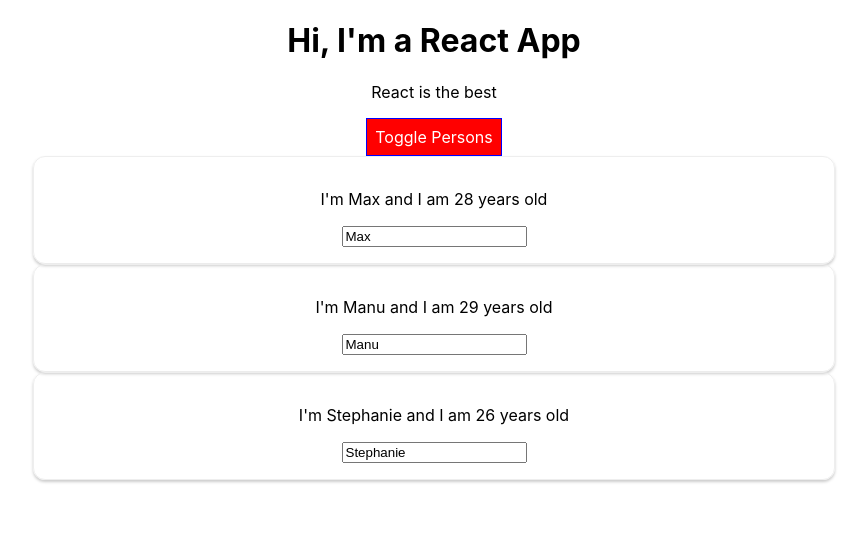
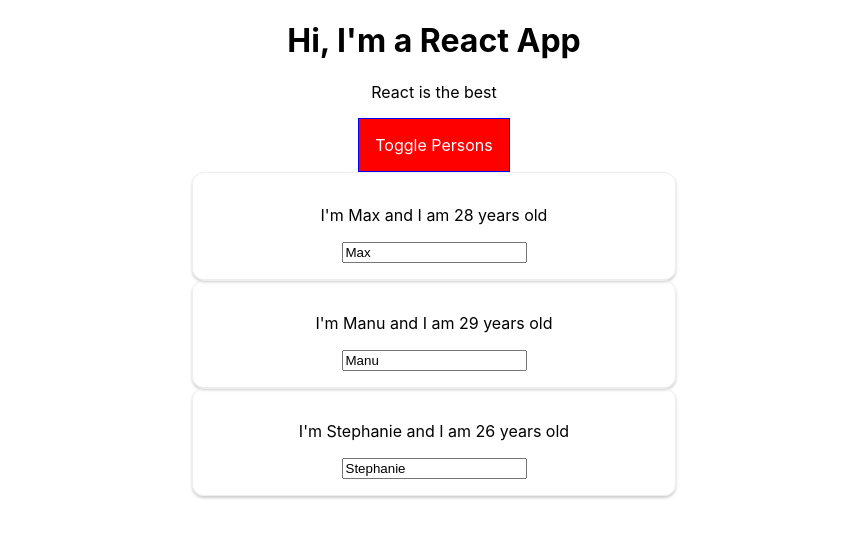
Before and after one commit to m4rok97/react-complete-guide-componets, a React app: page / in a window 1280 px wide. Both pictures are taken after a click on the button "Toggle Persons". Shown: the top 538 px of the page, without its empty margins (206-1073 px from the left). Built offline with nearby package versions, Linux system fonts and the light colour scheme.

Commit message:
Finishing Moduule 5

```diff
--- a/src/App.css
+++ /dev/null
@@ -1,11 +0,0 @@
-.App {
-  text-align: center;
-}
-
-.red {
-  color: red;
-}
-
-.bold {
-  font-weight: bold;
-}
--- a/src/App.js
+++ b/src/App.js
@@ -1,6 +1,7 @@
-import './App.css';
+import classes from './App.module.css';
 import React, { Component } from 'react';
 import Person from './Person/Person';
+
 class App extends Component {
   state = {
     persons: [
@@ -38,16 +39,8 @@
   };
 
   render() {
-    const style = {
-      backgroundColor: 'green',
-      color: 'white',
-      font: 'inherit',
-      border: '1px, solid blue',
-      padding: '8px',
-      cursor: 'pointer',
-    };
-
     let persons = null;
+    let btnClass = '';
 
     if (this.state.showPersons) {
       persons = (
@@ -65,22 +58,22 @@
           })}
         </div>
       );
-      style.backgroundColor = 'red';
+      btnClass = classes.Red;
     }
 
-    const classes = [];
+    const assignedClasses = [];
     if (this.state.persons.length <= 2) {
-      classes.push('red');
+      assignedClasses.push(classes.red);
     }
     if (this.state.persons.length <= 1) {
-      classes.push('bold');
+      assignedClasses.push(classes.bold);
     }
 
     return (
-      <div className="App">
+      <div className={classes.App}>
         <h1>Hi, I'm a React App</h1>
-        <p className={classes.join(' ')}>React is the best</p>
-        <button style={style} onClick={this.togglePersonsHandler}>
+        <p className={assignedClasses.join(' ')}>React is the best</p>
+        <button className={btnClass} onClick={this.togglePersonsHandler}>
           Toggle Persons
         </button>
         {persons}
--- /dev/null
+++ b/src/App.module.css
@@ -0,0 +1,35 @@
+.App {
+  text-align: center;
+}
+
+.red {
+  color: red;
+}
+
+.bold {
+  font-weight: bold;
+}
+
+.App button {
+  border: 1px solid blue;
+  padding: 16px;
+  background-color: green;
+  font: inherit;
+  color: white;
+  cursor: pointer;
+
+}
+
+.App button:hover {
+  background-color: lightgreen;
+  color: black;
+}
+
+.App button.Red {
+  background-color: red;
+}
+
+.App button.Red:hover {
+  background-color: salmon;
+  color: black;
+}
--- a/src/Person/Person.js
+++ b/src/Person/Person.js
@@ -1,4 +1,4 @@
-import './Person.css';
+import classes from './Person.module.css';
 
 const person = (props) => {
   const style = {
@@ -8,7 +8,7 @@
   };
 
   return (
-    <div className="Person" style={style}>
+    <div className={classes.Person} style={style}>
       <p onClick={props.click}>
         I'm {props.name} and I am {props.age} years old
       </p>
--- a/src/Person/Person.css
+++ b/src/Person/Person.module.css
@@ -8,8 +8,8 @@
     border-radius: 12px;
 }
 
-/* @media (min-width: 500px) {
+@media (min-width: 500px) {
     .Person {
         width: 450px;
     }
-} */
+}
```
Also changed, not shown: 2 other files (tests, documents, lock files or other folders).
